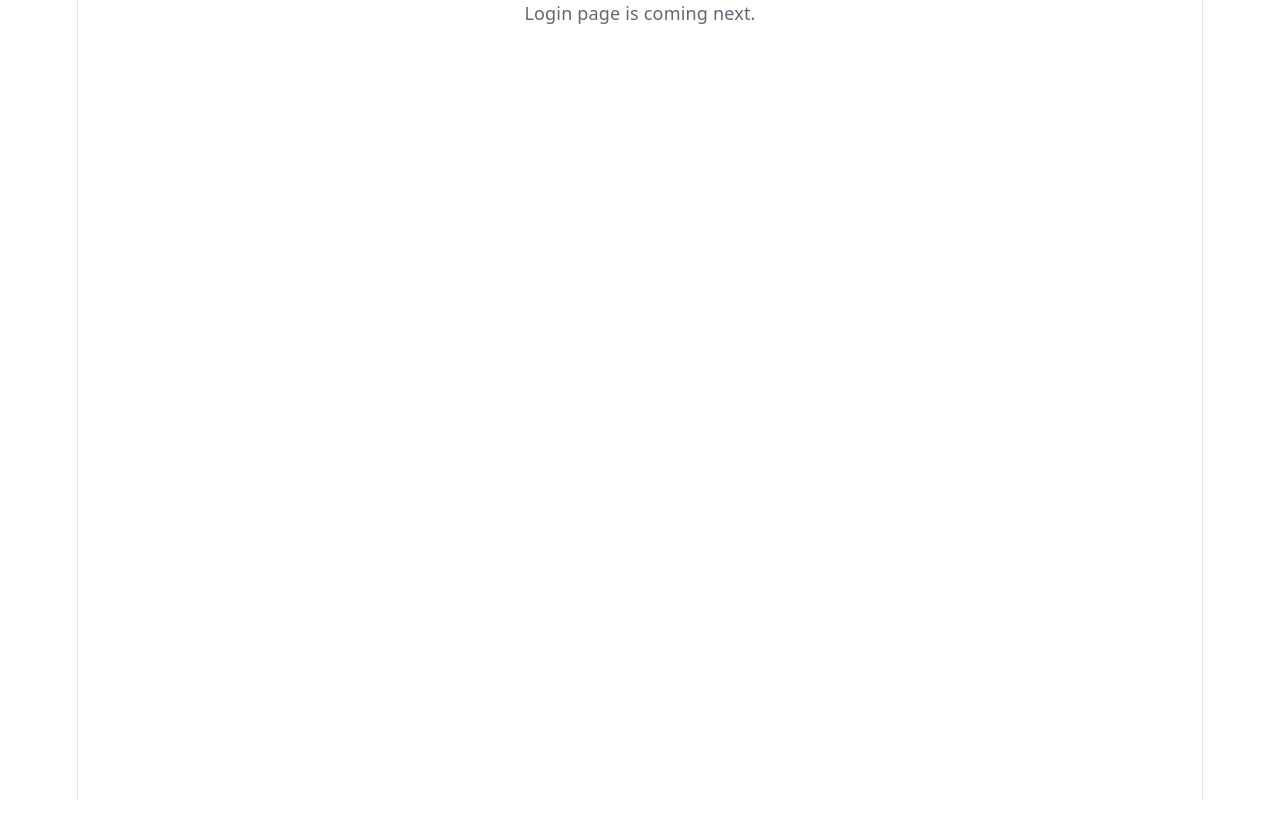
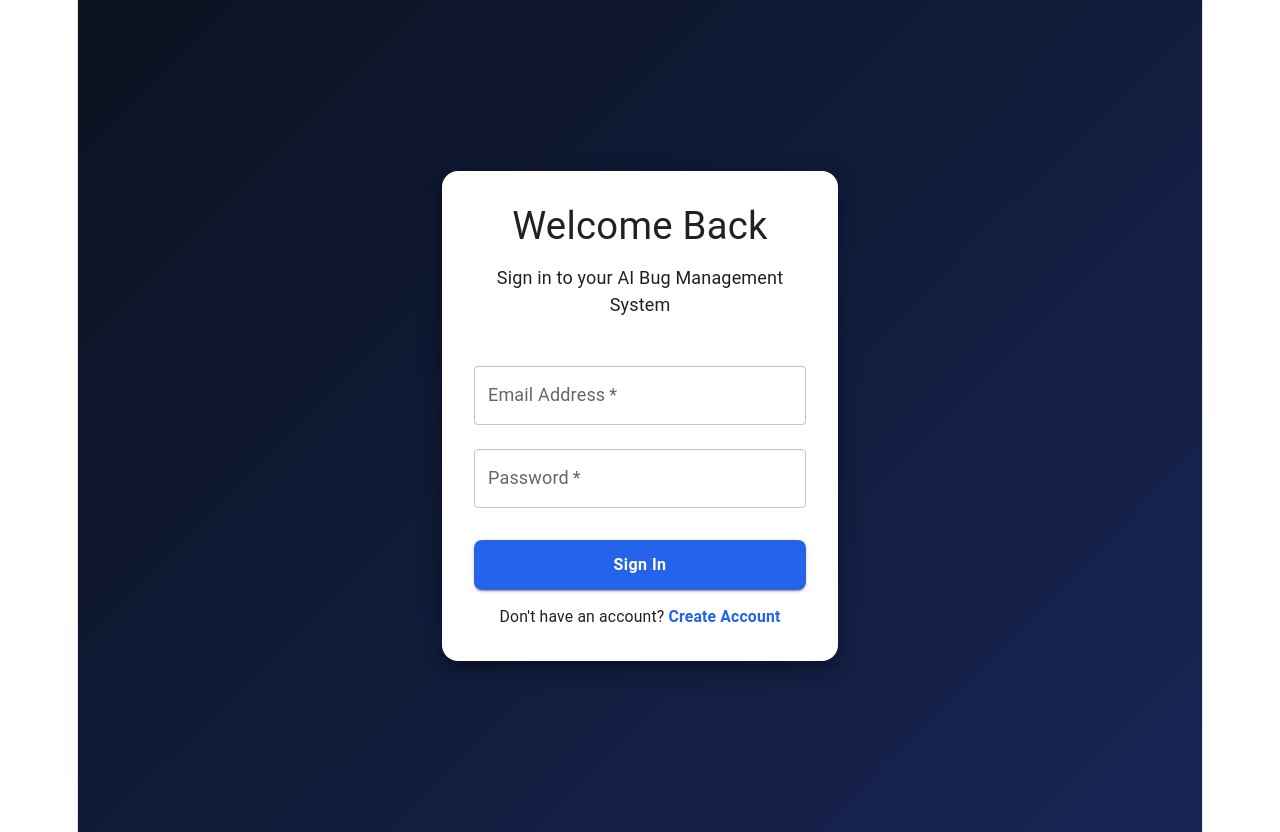
Before and after one commit to karamjitcse24-tech/AI-Bug-Detection-System, a React (Vite) app in the folder Frontend/: page /login in a window 1280 px wide. Before the commit the page ends 800 px from the top, so only its background shows below. Built offline with nearby package versions, Linux system fonts and the light colour scheme.

Commit message:
Update App.jsx

```diff
--- a/Frontend/src/App.jsx
+++ b/Frontend/src/App.jsx
@@ -1,9 +1,7 @@
+
 import { BrowserRouter, Routes, Route, Navigate } from "react-router-dom";
 import Dashboard from "./pages/Dashboard";
-
-function Login() {
-  return <div>Login page is coming next.</div>;
-}
+import Login from "./pages/Login";
 
 function Signup() {
   return <div>Signup page is coming next.</div>;
```
